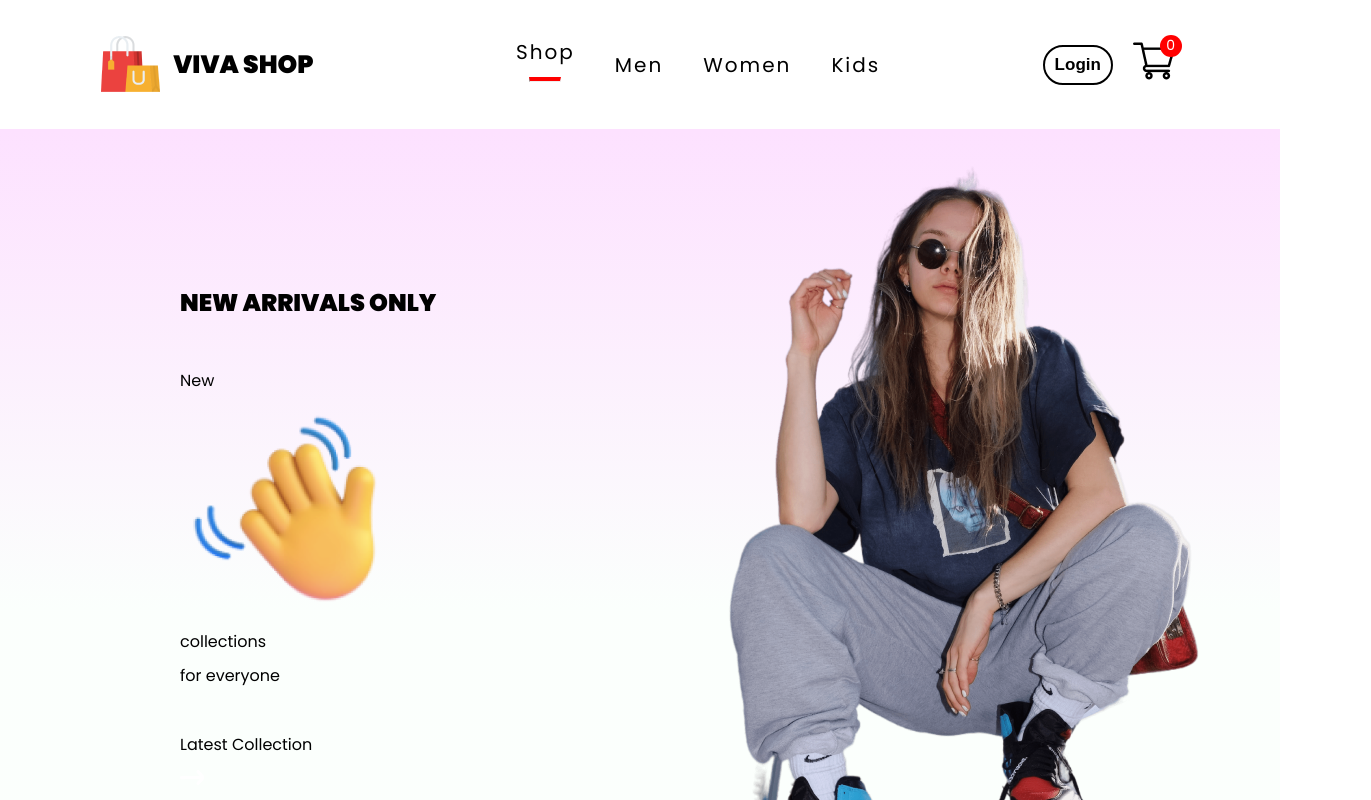
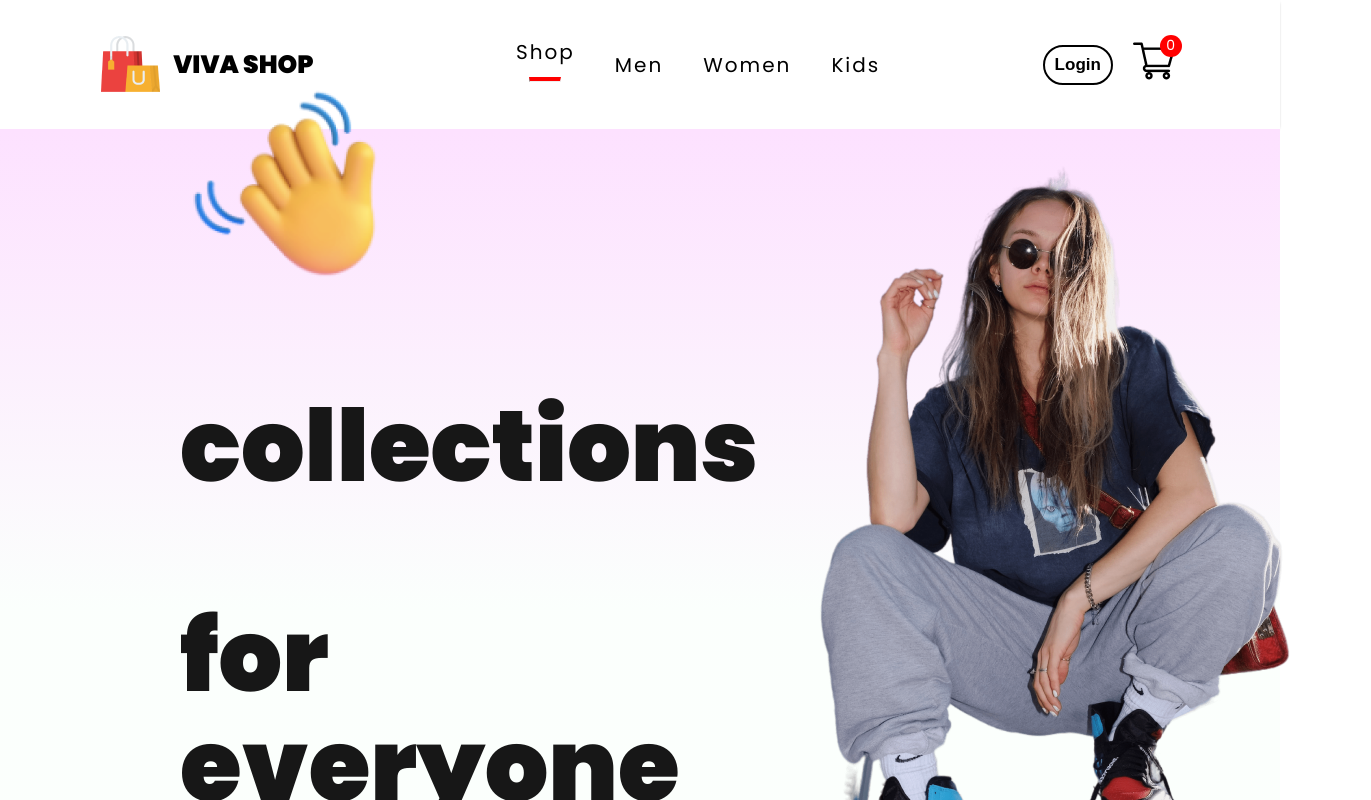
Before and after one commit to mariegrace31/viva_shop, a React (Create React App) app: page / in a window 1280 px wide. Shown: the top 800 px of the page, 1371 px wide, since content can reach past the window. Built offline with nearby package versions, Linux system fonts and the light colour scheme.

Commit message:
Update the styling

```diff
--- a/src/Components/Hero/Hero.css
+++ b/src/Components/Hero/Hero.css
@@ -13,3 +13,15 @@
   padding-left: 180px;
   line-height: 1.1;
 }
+
+.hero-left h2 {
+  color: #090909;
+  font-size: 26px;
+  font-weight: 600;
+}
+
+.hero-left p {
+  color: #171717;
+  font-size: 100px;
+  font-weight: 700;
+}
```
